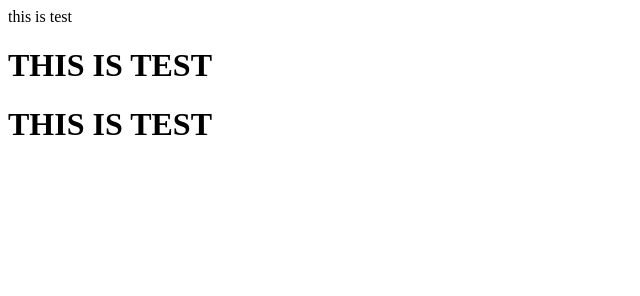
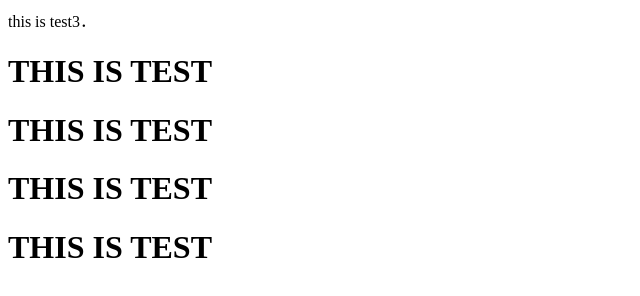
Before and after one commit to n-f-tak/web-contents, a plain HTML site: page index.html in a window 1280 px wide. Shown: the whole page, without its empty margins (0-640 px from the left). Drawn offline with Linux system fonts and the light colour scheme.

Commit message:
Update index.html

```diff
--- a/index.html
+++ b/index.html
@@ -1,6 +1,6 @@
-<head>this is test</head>
+<head>this is test3．</head>
 <body>
   <h1>THIS IS TEST</h1>
 <h1>THIS IS TEST</h1>
-
+<h1>THIS IS TEST</h1><h1>THIS IS TEST</h1>
 </body>
```
